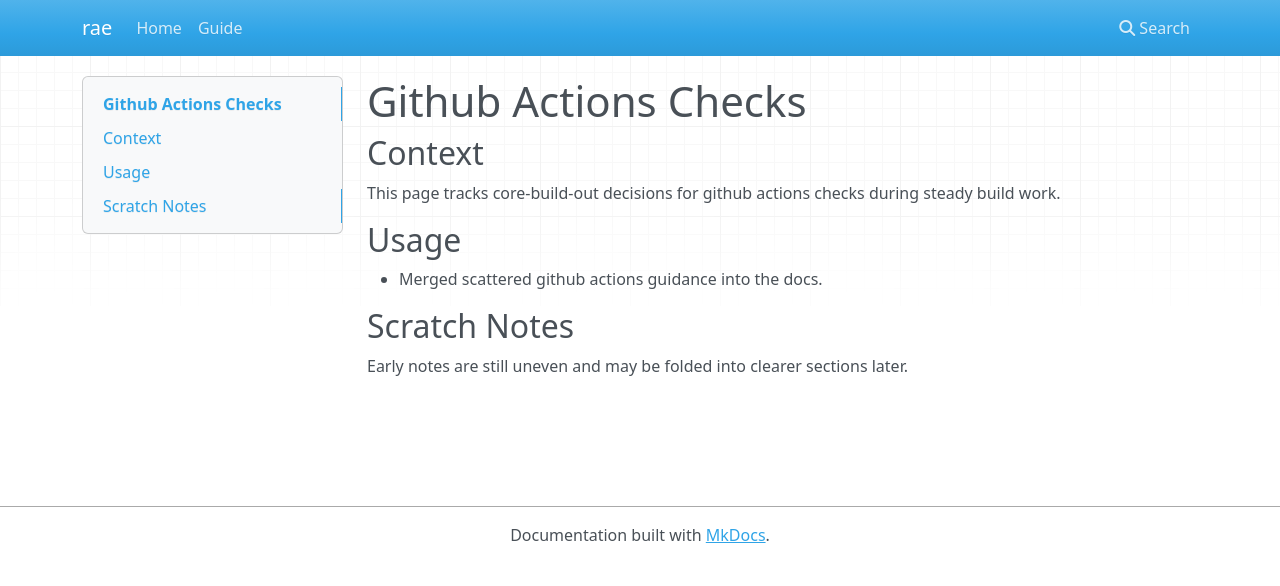
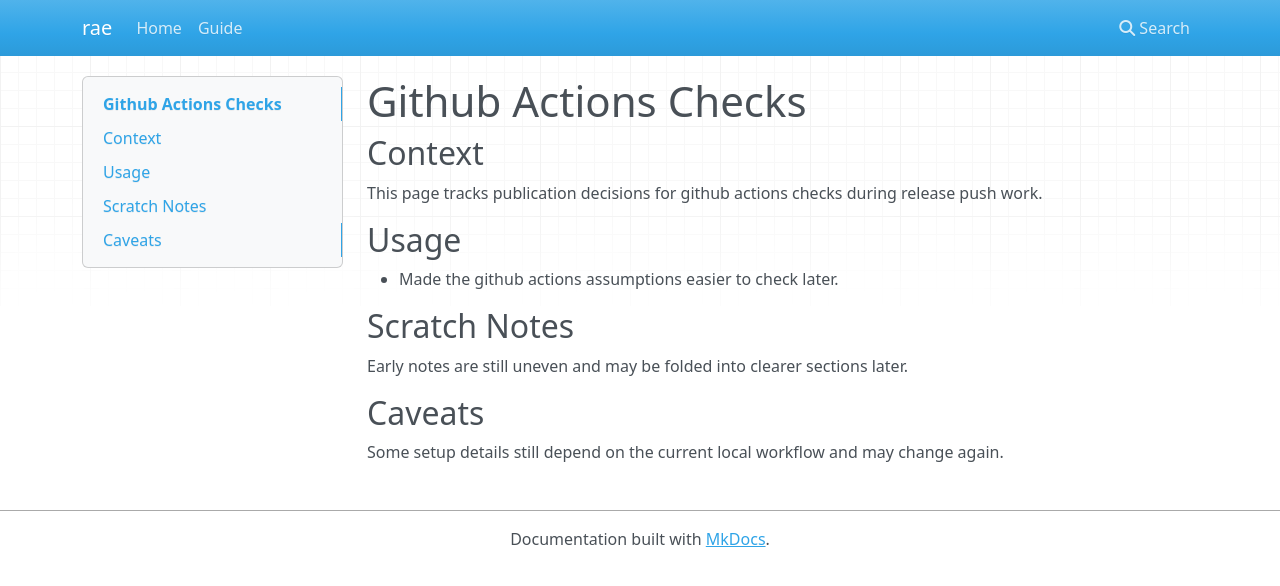
Before and after one commit to sebastianspicker/rae, an MkDocs documentation site: the page built from docs/github-actions-checks.md, in a window 1280 px wide. Shown: the top 586 px of the page. Built offline with MkDocs 1.6.1, drawn with Linux system fonts in a browser that asks for light colours; nearby versions of some CDN libraries.

Commit message:
docs(github-actions): update maintenance guidance for github actions near the orchestration surface
Updated github-actions-checks.md, README.md, README.md together so the github actions path stays consistent.

- tighten the maintained shape
- leave a smaller review surface

```diff
--- a/docs/github-actions-checks.md
+++ b/docs/github-actions-checks.md
@@ -2,10 +2,13 @@
 
 
 ## Context
-This page tracks core-build-out decisions for github actions checks during steady build work.
+This page tracks publication decisions for github actions checks during release push work.
 
 ## Usage
-- Merged scattered github actions guidance into the docs.
+- Made the github actions assumptions easier to check later.
 
 ## Scratch Notes
 Early notes are still uneven and may be folded into clearer sections later.
+
+## Caveats
+Some setup details still depend on the current local workflow and may change again.
```
Also changed, not shown: README.md (+3 -3 lines), docs/README.md (+1 -1 lines).
